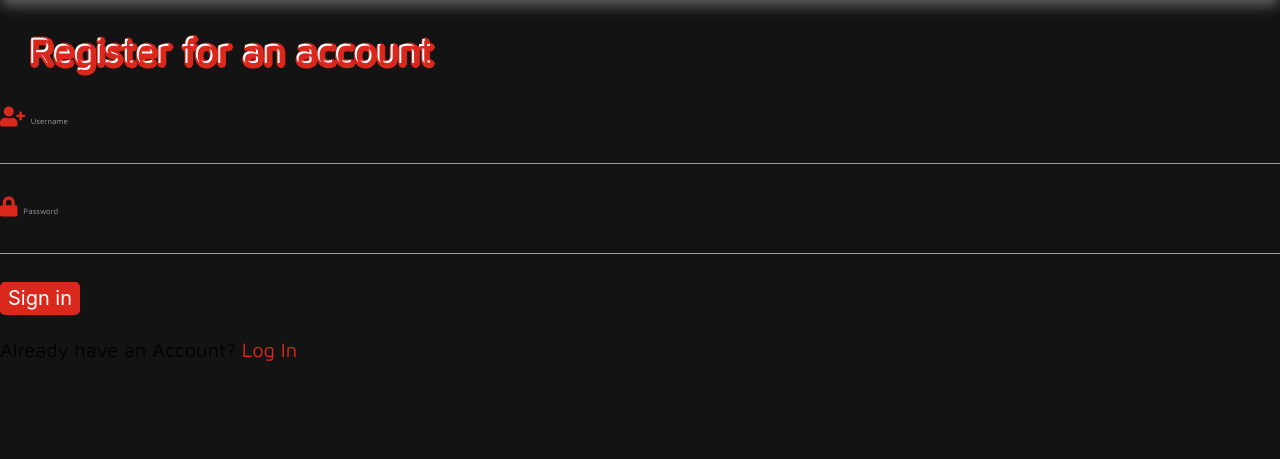
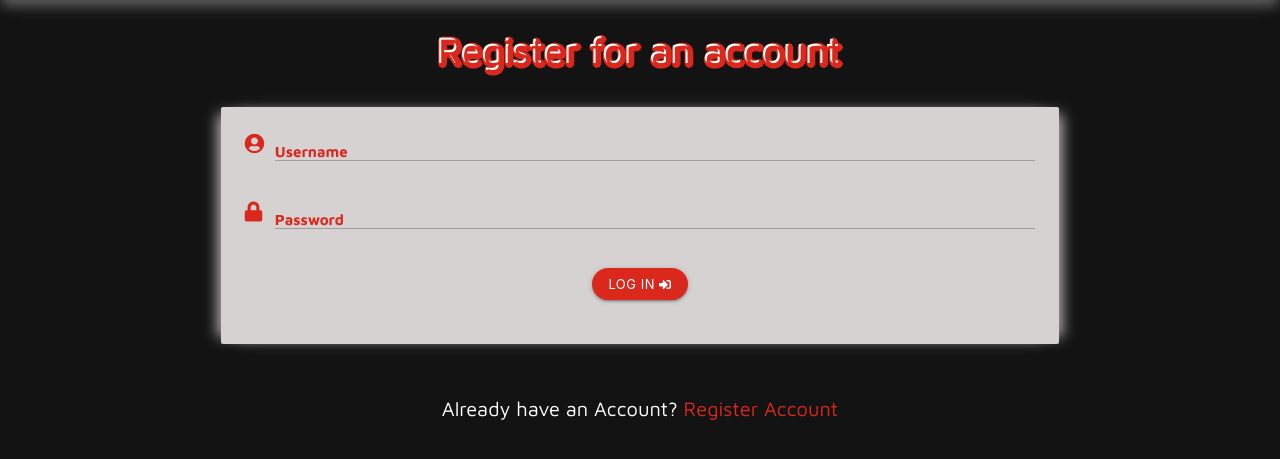
Before and after one commit to cartman1978/the-scuderia-ferrari_f1, a Flask app: page /register in a window 1280 px wide. Shown: the part 64-523 px from the top of the page. Run offline with Flask 2, Linux system fonts and the light colour scheme; some libraries are stand-ins or nearby versions.

Commit message:
styled tegister template

```diff
--- a/templates/pages/register.html
+++ b/templates/pages/register.html
@@ -3,42 +3,49 @@
 {% include 'components/navigation/navigation.html' %}
 {% include 'components/message/flashmessages.html' %}
 
-<h4 class="text-center reg-header">Register for an account</h4>
+<h4 class="center-align reg-header">Register for an account</h4>
 
 
-<form class="row g-3 " method="POST" action="{{ url_for('register') }}">
-    <div class="row justify-content-center">
-        <div class="col-md-12 w-50">
-            <i class="fas fa-user-plus"></i>
-            <label for="username" class="form-label">Username</label>
-            <input type="text" class="form-control" id="username" name="username" minlength="5" maxlength="15"
-                pattern="^[a-zA-Z0-9]{5,15}$" required>
+<div class="row">
+    <form class="col s12 m8 offset-m2" method="POST" action="{{ url_for('register') }}">
+        <div class="card-panel">
+            <!-- username -->
+            <div class="row">
+                <div class="input-field col s12">
+                    <i class="fas fa-user-circle prefix"></i>
+                    <input id="username" name="username" type="text" class="validate" minlength="5" maxlength="15"
+                        pattern="^[a-zA-Z0-9]{5,15}$" required>
+                    <label for="username">Username</label>
+                </div>
+            </div>
+            <!-- password -->
+            <div class="row">
+                <div class="input-field col s12">
+                    <i class="fas fas fa-lock prefix"></i>
+                    <input id="password" name="password" type="password" class="validate" minlength="5" maxlength="15"
+                        pattern="^[a-zA-Z0-9]{5,15}$" required>
+                    <label for="password">Password</label>
+                </div>
+            </div>
+            <!-- login -->
+            <div class="row">
+                <div class="col s12 center-align">
+                    <button type="submit" class="waves-effect btn-small" id="edit-btn">
+                        Log In <i class="fas fa-sign-in-alt"></i>
+                    </button>
+                </div>
+            </div>
         </div>
+    </form>
+</div>
+
+<div class="row">
+    <div class="col s12">
+        <p class="center-align reg-par">
+            Already have an Account? <a href="{{ url_for('login') }}" class="regText"> Register Account</a>
+        </p>
     </div>
 
-    <div class="row justify-content-center">
-        <div class="col-md-12 w-50">
-            <i class="fas fa-lock"></i>
-            <label for="password class=" form-label">Password</label>
-            <input type="password" class="form-control" id="password" name="password" minlength="5" maxlength="15"
-                pattern="^[a-zA-Z0-9]{5,15}$" required>
-        </div>
-
-    </div>
-    <div class="text-center">
-        <button type="submit" class="btn-reg">Sign in</button>
-    </div>
-
-    <div class="row justify-content-center mt-3">
-        <div class="col-md-12 w-50">
-            <p class="text-center">
-                Already have an Account? <a class="regLink" href="{{ url_for('login') }}">Log In</a>
-            </p>
-        </div>
-    </div>
-
-
-
-</form>
+</div>
 
 {% endblock %}
```
